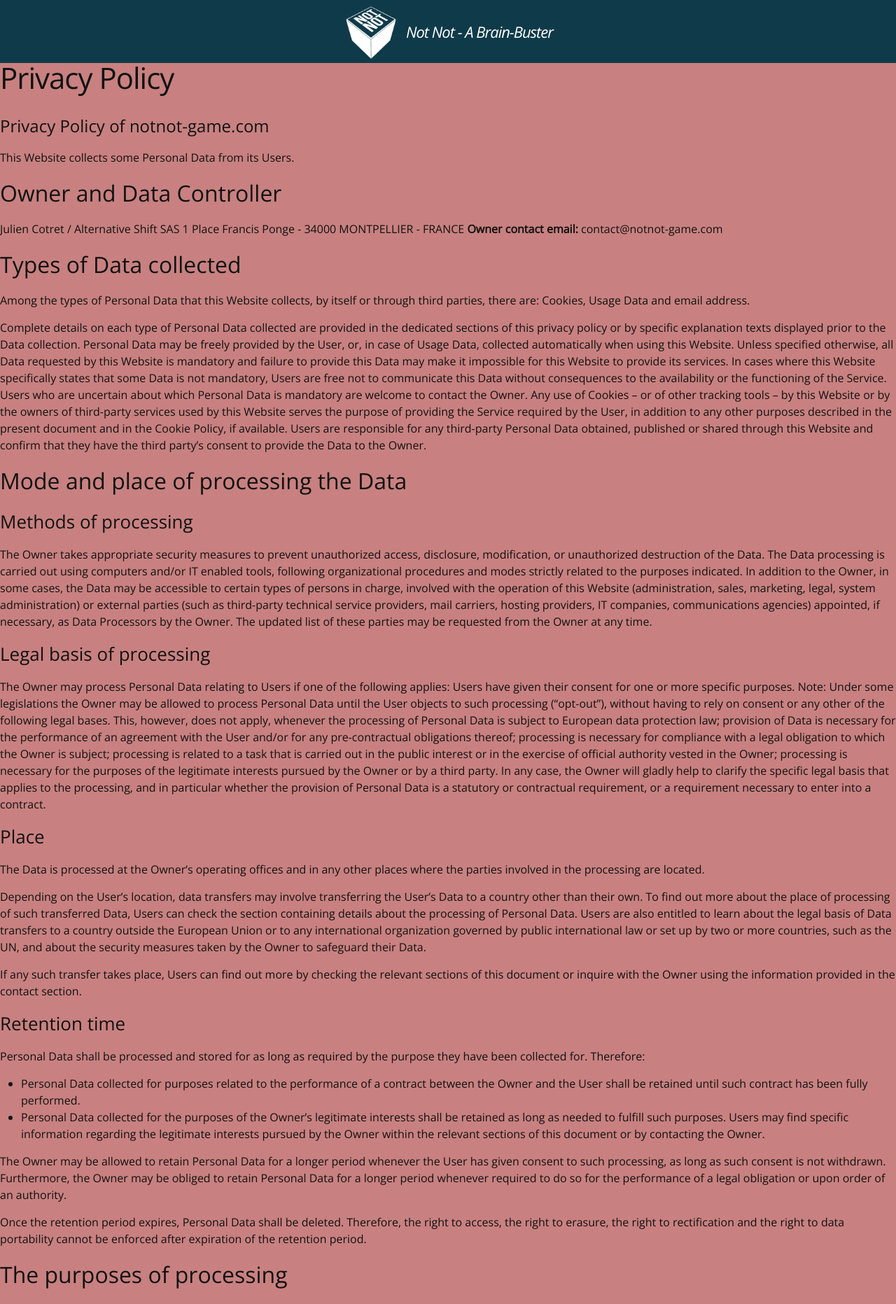
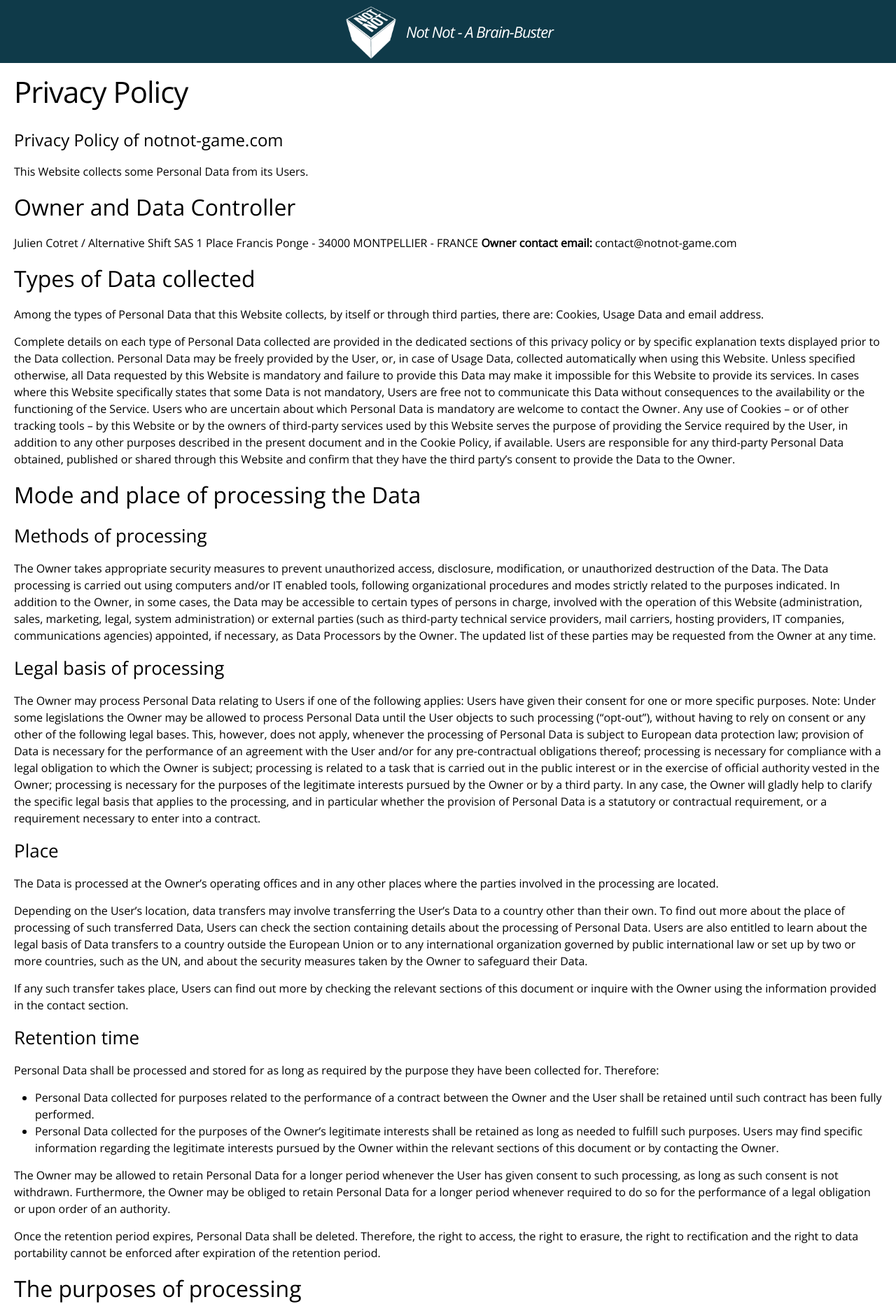
Before and after one commit to altshift/notnot-website, a Jekyll site: the page built from privacy-policy.md, in a window 1280 px wide. Shown: the top 1863 px of the page at 70% size. Built offline with Jekyll 4.4.1, drawn with Linux system fonts in a browser that asks for light colours; nearby versions of some CDN libraries; our own code applies the rules of GitHub Pages for plain Markdown files; comment, search, counter and statistics services are not loaded.

Commit message:
:FIX colors and title (PP)

```diff
--- a/css/_layout.scss
+++ b/css/_layout.scss
@@ -229,6 +229,13 @@
 /**
  * Posts
  */
+ .post{
+    padding: 20px;
+    color: black;
+    background: white;
+}
+
+
 .post-header {
     margin-bottom: $spacing-unit;
 }
--- a/privacy-policy.md
+++ b/privacy-policy.md
@@ -73,7 +73,7 @@
 This type of service makes it possible to manage a database of email contacts, phone contacts or any other contact information to communicate with the User.
 These services may also collect data concerning the date and time when the message was viewed by the User, as well as when the User interacted with it, such as by clicking on links included in the message.
 
-### MailChimp (The Rocket Science Group, LLC.)
+##### MailChimp (The Rocket Science Group, LLC.)
 MailChimp is an email address management and message sending service provided by The Rocket Science Group, LLC.
 Personal Data collected: email address.
 Place of processing: United States – Privacy Policy. Privacy Shield participant.
```
